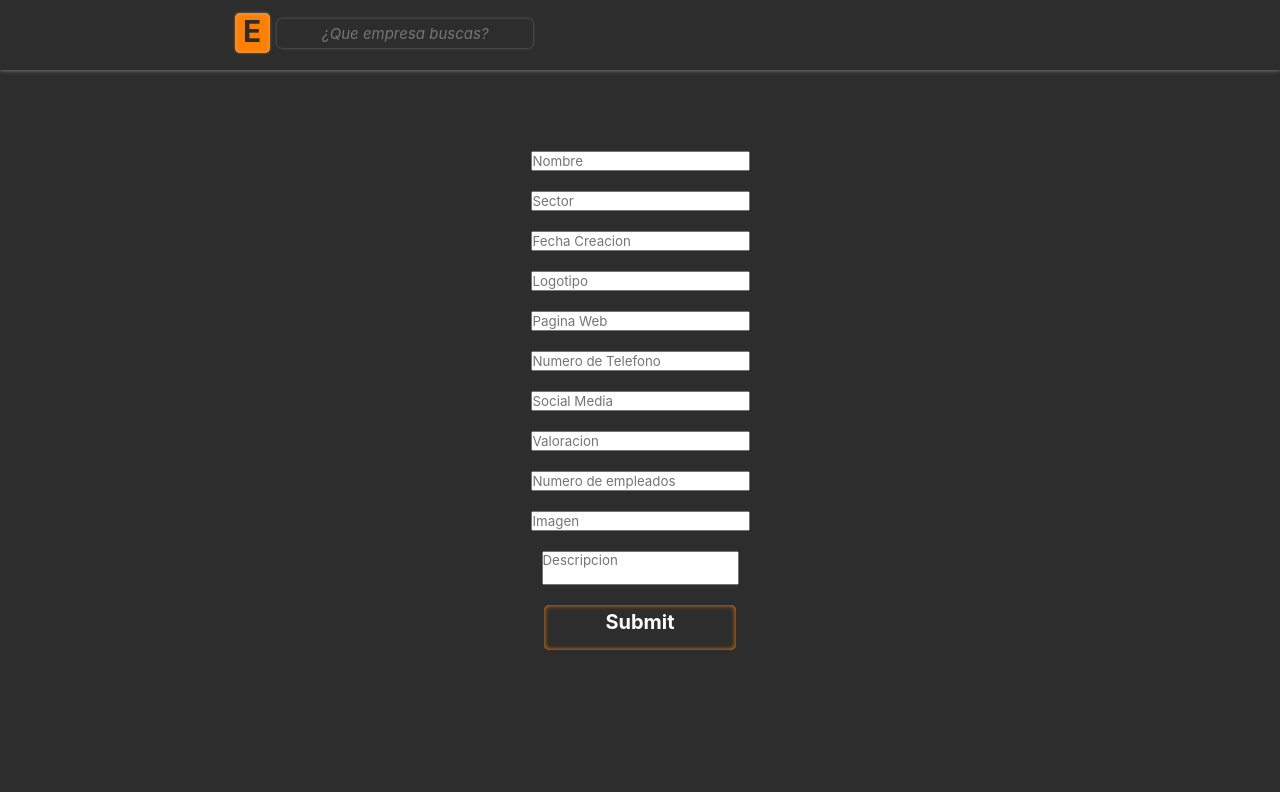
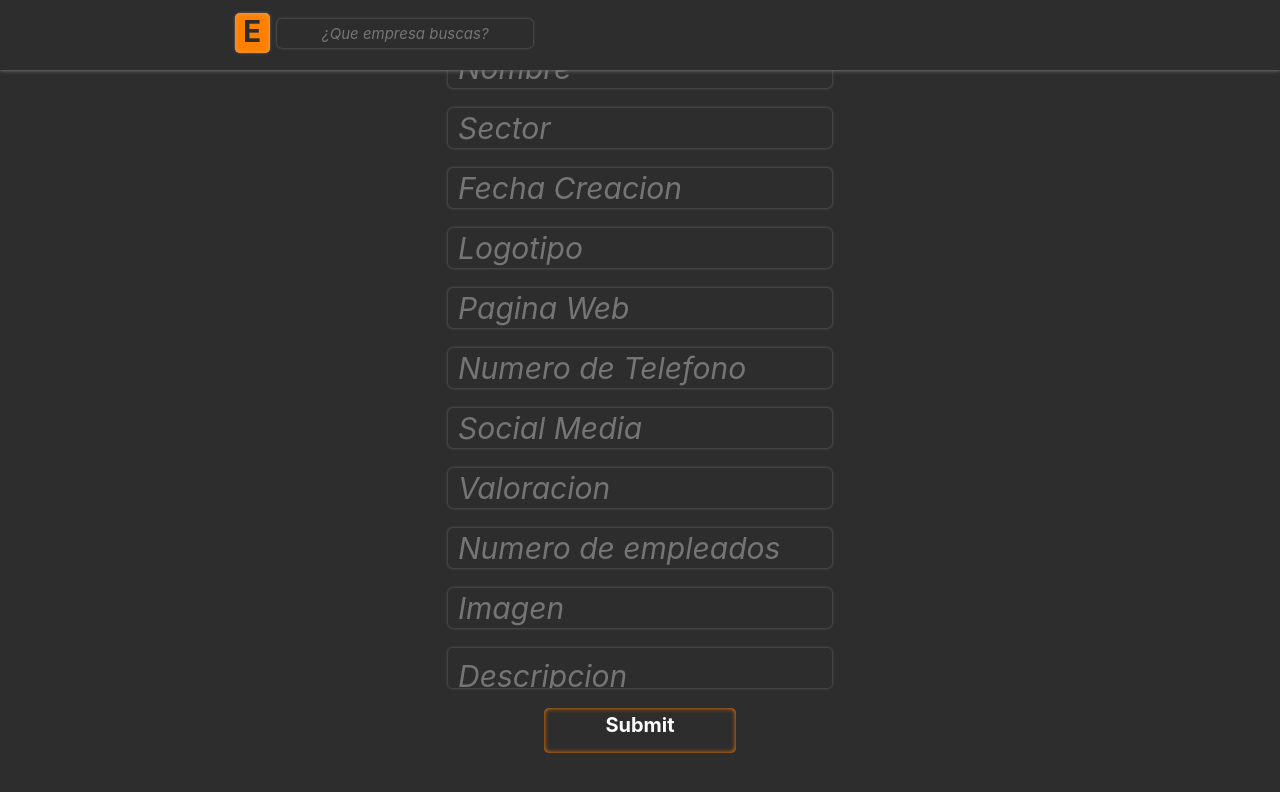
Before and after one commit to miguelCidPaz/enterprise-front, a React (Create React App) app: page /FormEnterprise/1 in a window 1280 px wide. Shown: the top 792 px of the page. Built offline with nearby package versions, Linux system fonts and the light colour scheme.

Commit message:
Todos los classnames

```diff
--- a/src/components/FormEnterprise/FormEnterprise.jsx
+++ b/src/components/FormEnterprise/FormEnterprise.jsx
@@ -22,43 +22,43 @@ export default function FormEnterprise(props) {
         <div className='form--main'>
             <form className='form--login' onSubmit={handleSubmit(onSubmit)} >
                 {/* Nombre */}
-                <input type="text" placeholder="Nombre" {
+                <input className='form--input' type="text" placeholder="Nombre" {
                     ...register("Nombre",
                     {required: {value: true, message:'Campo requerido'},
                     maxLength: {value: 80, message:'Tamaño maximo 80'}})} />
                 {errors.Nombre && <p className='message--errors'>{errors.Nombre.message}</p>}
                 {/* Sector */}
-                <input type="text" placeholder="Sector" {
+                <input className='form--input' type="text" placeholder="Sector" {
                     ...register("Sector", {required: false,
                     maxLength: {value: 100, message:'Tamaño maximo 100'}})} />
                 {errors.Nombre && <p className='message--errors'>{errors.Nombre.message}</p>}
                 {/* Fecha creacion */}
                 {/* Es posible q la fecha solo incluya mes/año o solo año o q me toquen las pelotas con otros formatos? */}
-                <input type="datetime" placeholder="Fecha Creacion" {
+                <input className='form--input' type="datetime" placeholder="Fecha Creacion" {
                     ...register("Fecha Creacion", {required: false})} />
                 {/* Logotipo */}
-                <input type="url" placeholder="Logotipo" {
+                <input className='form--input' type="url" placeholder="Logotipo" {
                     ...register("Logotipo", {required: false})} />
                 {/* Pagina Web */}
-                <input type="url" placeholder="Pagina Web" {
+                <input className='form--input' type="url" placeholder="Pagina Web" {
                     ...register("Pagina Web", {required: false})} />
                 {/* Numero de Telefono */}
-                <input type="number" placeholder="Numero de Telefono" {
+                <input className='form--input' type="number" placeholder="Numero de Telefono" {
                     ...register("Numero de Telefono", {required: false})} />
                 {/* Social Media */}
-                <input type="text" placeholder="Social Media" {
+                <input className='form--input' type="text" placeholder="Social Media" {
                     ...register("Social Media", {required: false})} />
                 {/* Valoracion */}
-                <input type="number" placeholder="Valoracion" {
+                <input className='form--input' type="number" placeholder="Valoracion" {
                     ...register("Valoracion", {required: false})} />
                 {/* Numero de empleados */}
-                <input type="number" placeholder="Numero de empleados" {
+                <input className='form--input' type="number" placeholder="Numero de empleados" {
                     ...register("Numero de empleados", {required: false})} />
                 {/* imagen */}
-                <input type="url" placeholder="Imagen" {
+                <input className='form--input' type="url" placeholder="Imagen" {
                     ...register("Imagen", {required: false})} />
                 {/* Descripcion */}
-                <textarea placeholder="Descripcion" {
+                <textarea className='form--input' placeholder="Descripcion" {
                     ...register("Descripcion", {required: false})} />
 
                 <input className='login--button' type="submit" />
```
